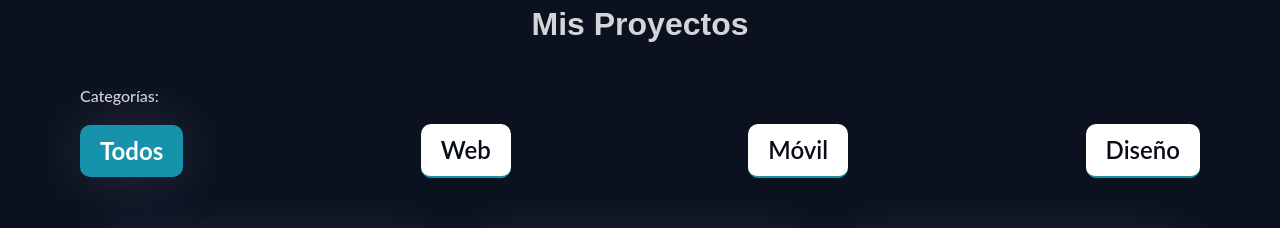
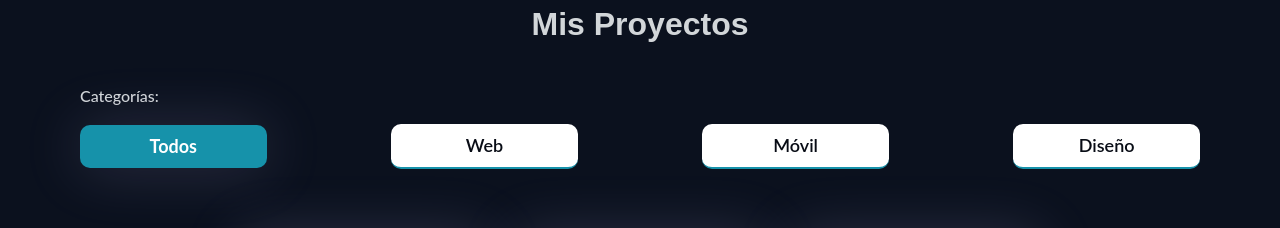
Before and after one commit to ifernandezNv/portafolio, a Next.js app: page / in a window 1280 px wide. Shown: the part 840-1068 px from the top of the page. Built offline with nearby package versions, Linux system fonts and the light colour scheme.

Commit message:
Ajustes Generales de estilos

```diff
--- a/src/components/Tecnologia.js
+++ b/src/components/Tecnologia.js
@@ -4,7 +4,7 @@ function Tecnologia({tecnologia}) {
     const {nombre, icono} = tecnologia;
   return (
     <div className='flex gap-1 md:gap-2 items-center'>
-        <p className='w-7 h-7 bg-azul-oscuro'></p>
+        <p className='w-6 h-6 lg:w-8 lg:h-8 bg-azul-oscuro'></p>
         <h4 className='text-movil-md md:text-label'>{nombre}</h4>
     </div>
   )
--- a/src/pages/index.js
+++ b/src/pages/index.js
@@ -94,13 +94,13 @@ export default function Home() {
                 <div>
                   <p className='font-poppins font-medium text-sm text-gris-claro mt-5 lg:mt-9'>Categorías:</p>
                   <div className='flex flex-row justify-between items-center my-4'>
-                    <button className={` ${filtro === 'todos' ? 'bg-span text-white font-bold shadow hover:bg-white hover:text-black hover:border-span hover:border-b-4' : 'text-black bg-white border-span border-b-2 hover:bg-span hover:font-bold hover:text-white font-semibold'} text-movil-lg md:text-lg lg:text-xl py-2 px-5 rounded transition-all`} onClick={ ()=> setFiltro('todos') }>Todos</button>
-                    <button className={` ${filtro === 'web' ? 'bg-span text-white font-bold shadow hover:bg-white hover:text-black hover:border-span hover:border-b-4' : 'text-black bg-white border-span border-b-2 hover:bg-span hover:font-bold hover:text-white font-semibold'} text-movil-lg md:text-lg lg:text-xl py-2 px-5 rounded transition-all`} onClick={ ()=> setFiltro('web') }>Web</button>
-                    <button className={` ${filtro === 'movil' ? 'bg-span text-white font-bold shadow hover:bg-white hover:text-black hover:border-span hover:border-b-4' : 'text-black bg-white border-span border-b-2 hover:bg-span hover:font-bold hover:text-white font-semibold'} text-movil-lg md:text-lg lg:text-xl py-2 px-5 rounded transition-all`} onClick={ ()=> setFiltro('movil') }>Móvil</button>
-                    <button className={` ${filtro === 'design' ? 'bg-span text-white font-bold shadow hover:bg-white hover:text-black hover:border-span hover:border-b-4' : 'text-black bg-white border-span border-b-2 hover:bg-span hover:font-bold hover:text-white font-semibold'} text-movil-lg md:text-lg lg:text-xl py-2 px-5 rounded transition-all`} onClick={ ()=> setFiltro('design') }>Diseño</button>
+                    <button className={` ${filtro === 'todos' ? 'bg-span text-white font-bold shadow hover:bg-white hover:text-black hover:border-span hover:border-b-4' : 'text-black bg-white border-span border-b-2 hover:bg-span hover:font-bold hover:text-white font-semibold'} text-movil-lg md:text-sm lg:text-md py-2 px-5 rounded transition-all lg:w-1/6`} onClick={ ()=> setFiltro('todos') }>Todos</button>
+                    <button className={` ${filtro === 'web' ? 'bg-span text-white font-bold shadow hover:bg-white hover:text-black hover:border-span hover:border-b-4' : 'text-black bg-white border-span border-b-2 hover:bg-span hover:font-bold hover:text-white font-semibold'} text-movil-lg md:text-sm lg:text-md py-2 px-5 rounded transition-all lg:w-1/6`} onClick={ ()=> setFiltro('web') }>Web</button>
+                    <button className={` ${filtro === 'movil' ? 'bg-span text-white font-bold shadow hover:bg-white hover:text-black hover:border-span hover:border-b-4' : 'text-black bg-white border-span border-b-2 hover:bg-span hover:font-bold hover:text-white font-semibold'} text-movil-lg md:text-sm lg:text-md py-2 px-5 rounded transition-all lg:w-1/6`} onClick={ ()=> setFiltro('movil') }>Móvil</button>
+                    <button className={` ${filtro === 'design' ? 'bg-span text-white font-bold shadow hover:bg-white hover:text-black hover:border-span hover:border-b-4' : 'text-black bg-white border-span border-b-2 hover:bg-span hover:font-bold hover:text-white font-semibold'} text-movil-lg md:text-sm lg:text-md py-2 px-5 rounded transition-all lg:w-1/6`} onClick={ ()=> setFiltro('design') }>Diseño</button>
                   </div>
                 </div>
-                <div className='mx-4 grid md:grid-cols-2 md:gap-5 lg:grid-cols-3 lg:gap-x-7 gap-y-5 lg:gap-y-9 mt-9 lg:mt-16 lg:mx-30'>
+                <div className='mx-4 grid md:grid-cols-2 md:gap-5 lg:grid-cols-3 lg:gap-x-7 gap-y-5 lg:gap-y-9 mt-9 lg:mt-16 lg:mx-40'>
                   {proyectos.map(proyecto => <Proyecto proyecto={proyecto} key={proyecto.id}/>)}
                 </div>
               </main>
```
